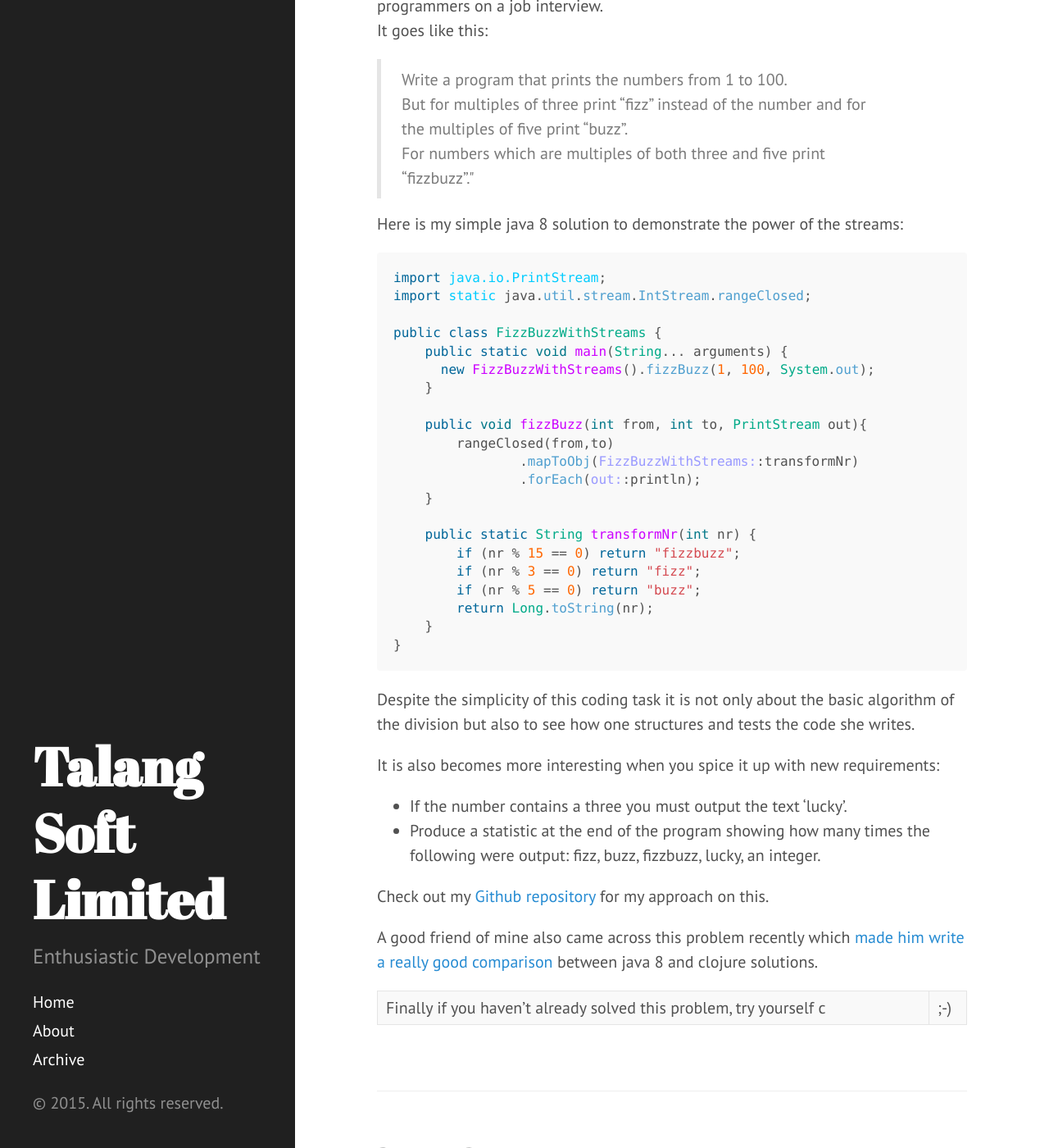
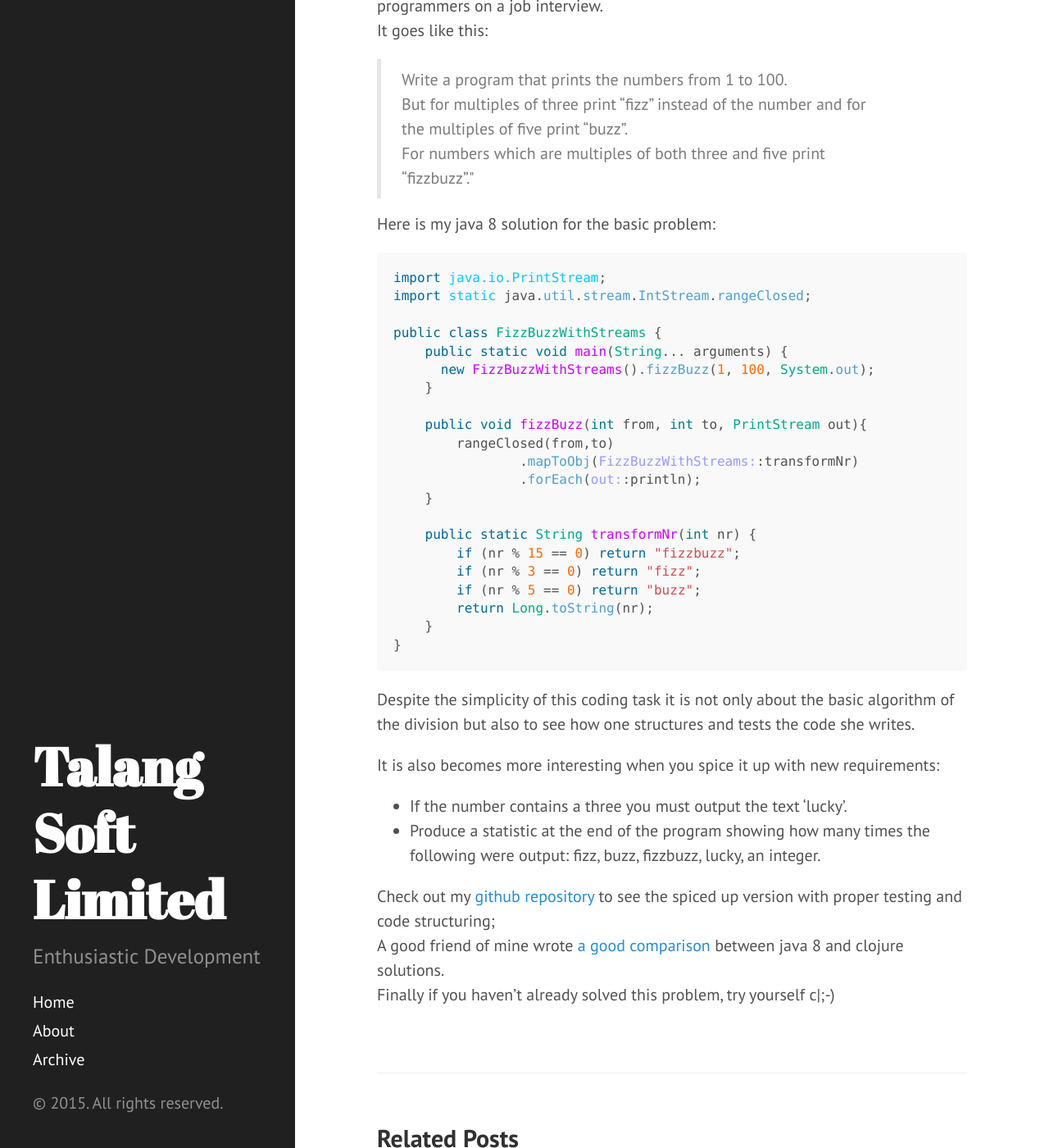
Before and after one commit to timeamolnar/tamaslang.github.io, a Jekyll site: the page built from _posts/2015-02-25-fizzbuzzed.md, in a window 1280 px wide and 1400 px high, scrolled down 218 px. Shown: the whole window at 82% size. Built offline with Jekyll 4.4.1, drawn with Linux system fonts in a browser that asks for light colours; Markdown is read by kramdown in place of the engine named in the settings; comment, search, counter and statistics services are not loaded.

Commit message:
new post about fizzbuzz

````diff
--- a/_posts/2015-02-25-fizzbuzzed.md
+++ b/_posts/2015-02-25-fizzbuzzed.md
@@ -13,7 +13,8 @@ For numbers which are multiples of both three and five print “fizzbuzz”."
 </p>
 </blockquote>
 
-Here is my simple java 8 solution to demonstrate the power of the streams:
+
+Here is my java 8 solution for the basic problem:
 
 ```java
 import java.io.PrintStream;
@@ -46,8 +47,7 @@ It is also becomes more interesting when you spice it up with new requirements:<
 - If the number contains a three you must output the text 'lucky'.<br/>
 - Produce a statistic at the end of the program showing how many times the following were output: fizz, buzz, fizzbuzz, lucky, an integer.
 
-Check out my <a href="https://github.com/tamaslang/codingtest-fizzbuzz">Github repository</a> for my approach on this.
-
-A good friend of mine also came across this problem recently which <a href="http://benedekfazekas.github.io/2015/02/06/java8-fizzbuzzed/">made him write a really good comparison</a> between java 8 and clojure solutions.
-
+Check out my <a href="https://github.com/tamaslang/codingtest-fizzbuzz">github repository</a> to see the spiced up version
+with proper testing and code structuring;<br/>
+A good friend of mine wrote <a href="http://benedekfazekas.github.io/2015/02/06/java8-fizzbuzzed/">a good comparison</a> between java 8 and clojure solutions.<br/>
 Finally if you haven't already solved this problem, try yourself c|;-)
````
